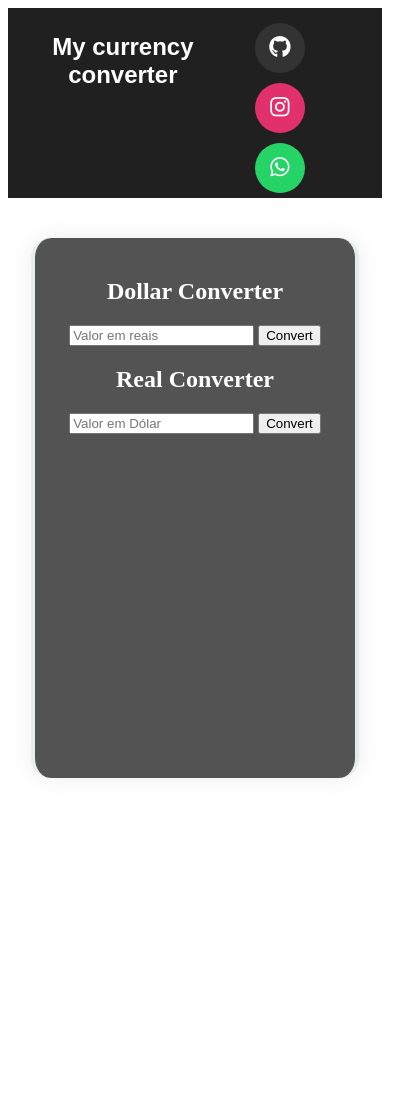
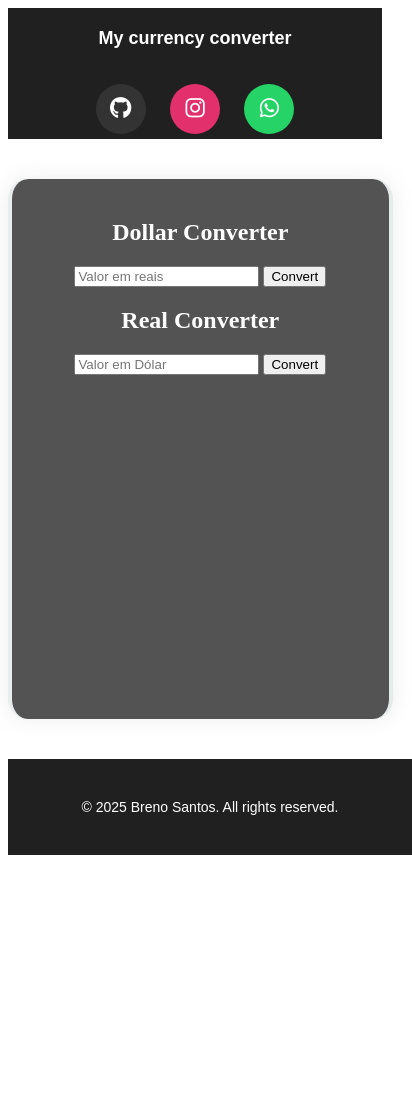
Before and after one commit to DevBreno2k25/My-Simple-currency-convert, a plain HTML site: page site.html in a window 390 px wide. Shown: the top 1100 px of the page, 412 px wide, since content can reach past the window. After the commit the page ends 863 px from the top, so only its background shows below. Drawn offline with Linux system fonts and the light colour scheme.

Commit message:
Refactor footer styles and update converter function
Updated footer styles and added media query for responsiveness. Renamed converter function and changed output text to English.

```diff
--- a/site.html
+++ b/site.html
@@ -6,14 +6,16 @@
     <link rel="stylesheet" href="https://cdnjs.cloudflare.com/ajax/libs/font-awesome/6.4.0/css/all.min.css">
     <title>Currency Converter</title>
     <style>
-        footer {
+     footer {
     background: #212020;
-    padding: 20px;
+    padding: 25px 15px;
     display: flex;
+    justify-content: center;
+    align-items: center;
     text-align: center;
-    justify-content: start;
-    margin-top: 400px;
-  }
+    margin-top: 40px;
+    width: 100%;
+}
   .pfooter {
     color: white;
     font-family: "Arial", sans-serif;
@@ -79,6 +81,25 @@ margin: 40px auto;
   color: white;
   box-shadow: 0 0 20px rgba(195, 196, 196, 0.3);
   }
+  @media (max-width: 500px) {
+            header {
+                flex-direction: column;
+                text-align: center;
+            }
+
+            .apps-header {
+                margin-top: 10px;
+            }
+
+            header h2 {
+                font-size: 18px;
+            }
+
+            #conversor {
+                width: 90%;
+            }
+        }
+
     </style>
 </head>
 <body>
@@ -127,14 +148,14 @@ margin: 40px auto;
         // Function to convert reais to dollars and display on the user's screen without being a pop-up.
 
 
-        function converterDolar() {
+        function convertDolar() {
         const valorDolar = document.querySelector("#dolar").value;
         //Retrieve the value from the input with the id "dollar".
         const valorReal = Number(valorDolar) * 5.38;
         // Convert the dollar value to reais (considering an exchange rate of 5.38).
 
     document.querySelector("#resultado").textContent =
-                `O valor em reais é ${valorReal.toFixed(2)} BRL`;
+                `The value in real is ${valorReal.toFixed(2)} BRL`;
         }
         // Function to convert dollars to reais and display on the user's screen without being a pop-up.
 
```
